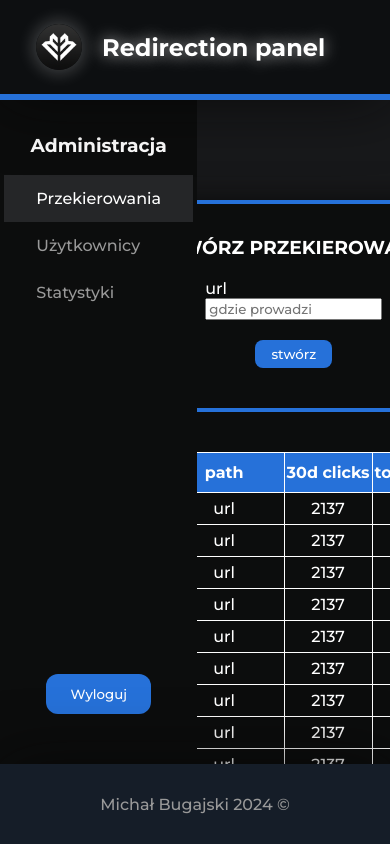
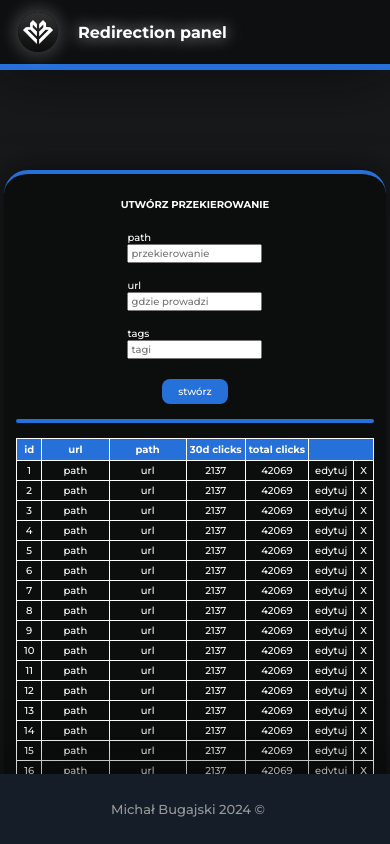
Before and after one commit to Mathsqrt2/RedirectionPanel, an Angular app in the folder frontend/: page /admin/redirections in a window 390 px wide. Built offline with nearby package versions, Linux system fonts and the light colour scheme.

Commit message:
mobile version

```diff
--- a/frontend/src/app/admin/main-section/main-section.component.scss
+++ b/frontend/src/app/admin/main-section/main-section.component.scss
@@ -28,6 +28,7 @@
     padding-bottom: 50px;
 
     background-color: $menu-background;
+    transition: all 0.3s ease-in-out;
 }
 
 .admin-menu {
@@ -96,3 +97,17 @@ ul {
 
     overflow-x: hidden;
 }
+
+@media (max-width: 996px) {
+
+    .pages-menu {
+        display: none;
+    }
+
+    :host,
+    .pages-menu,
+    .pages-content {
+        min-height: calc(100dvh - $headerHeightSmall - $footerHeightSmall);
+    }
+
+}
--- a/frontend/src/app/admin/manage-redirections/manage-redirections.component.scss
+++ b/frontend/src/app/admin/manage-redirections/manage-redirections.component.scss
@@ -7,11 +7,13 @@
     justify-content: center;
     gap: 32px;
 
-    padding: 32px 42px;
+    padding: 32px 58px;
     border-radius: 24px;
     background-color: $menu-background;
     box-shadow: 0 0 32px $shadowColor;
     border-top: 4px solid $accent;
+
+    transition: all $duration ease-in-out;
 }
 
 .form-field {
@@ -35,8 +37,6 @@
     justify-content: flex-start;
 }
 
-
-
 h3 {
     margin: unset;
 }
@@ -45,24 +45,27 @@ table,
 tr,
 th,
 td {
-
     border-collapse: collapse;
     border: 1px solid rgba(255, 255, 255, 1);
-    overflow: hidden;
 }
 
 .narrow-col {
-    padding: 4px 2px;
+    padding: 5px 4px;
+}
+
+.wide-col {
+    min-width: 120px;
 }
 
 th {
     background-color: $accent;
-    padding: 10px 40px;
+    padding: 12px 40px;
 }
 
 td {
     text-align: center;
-    padding: 6px 8px;
+    overflow: hidden;
+    padding: 6px 12px;
 }
 
 .confirm-button {
@@ -78,12 +81,44 @@ td {
     }
 }
 
-.table-field{
+.table-field {
     overflow: hidden;
 }
 
-hr{
+hr {
     width: 100%;
     border: 2px solid $accent;
     border-radius: 3px;
 }
+
+@media (max-width: 996px) {
+
+    .redirection-management-field {
+        padding: 24px 12px;
+        gap: 10px;
+    }
+
+    *{
+        font-size:x-small;
+    }
+
+    th {
+        padding: 4px 26px;
+    }
+
+    td{
+        padding: 3px 6px;
+    }
+
+    .wide-col{
+        min-width: 60px;
+    }
+
+    .narrow-col {
+        padding: 2px 3px;
+    }
+
+    .inputs-field{
+        flex-direction: column;
+    }
+}
--- a/frontend/src/app/app-routing.module.ts
+++ b/frontend/src/app/app-routing.module.ts
@@ -22,6 +22,8 @@ const routes: Routes = [
   { path: "login", component: LoginComponent },
 
   { path: "not-found", component: NotFoundPageComponent },
+
+  { path: "redirections", redirectTo: 'login' },
   { path: "", redirectTo: 'login', pathMatch: "full" },
   { path: "**", redirectTo: 'not-found' },
 ];
--- a/frontend/src/app/app.component.scss
+++ b/frontend/src/app/app.component.scss
@@ -2,9 +2,9 @@
 
 .content {
     width: 100%;
+    min-height: calc(100dvh - $headerHeight - $footerHeight);
     height: fit-content;
     position: relative;
-    min-height: calc(100dvh - $headerHeight - $footerHeight);
 
     display: flex;
     flex-direction: column;
@@ -12,4 +12,12 @@
     align-items: center;
 
     background-color: $contentBackground;
+    transition: all $duration ease-in-out;
 }
+
+@media (max-width: 996px) {
+
+    .content {
+        height: calc(100dvh - $footerHeightSmall - $footerHeightSmall);
+    }
+}
--- a/frontend/src/app/layout/footer/footer.component.scss
+++ b/frontend/src/app/layout/footer/footer.component.scss
@@ -17,4 +17,16 @@
     color: $text-faded;
     background-color: $footerBackground;
     box-shadow: 0 0 64px $shadowColor;
+
+    transition: all $duration ease-in-out;
 }
+
+@media (max-width: 996px) {
+
+    .footer {
+        height: $footerHeightSmall;
+        padding: 12px 32px 12px 18px;
+        text-wrap: nowrap;
+        font-size: small;
+    }
+}
--- a/frontend/src/app/layout/header/header.component.html
+++ b/frontend/src/app/layout/header/header.component.html
@@ -1,7 +1,7 @@
 <header class="header">
     <div class="left-section">
         <img class="header-image" src="./../../../assets/web-icon.png" draggable="false" />
-        <h2>Redirection panel</h2>
+        <h2 routerLink="/admin/redirections">Redirection panel</h2>
     </div>
 
     <nav *ngIf="isLoggedIn">
--- a/frontend/src/app/layout/header/header.component.scss
+++ b/frontend/src/app/layout/header/header.component.scss
@@ -1,11 +1,11 @@
 @import "./../../../styleset.scss";
 
-:host{
+:host {
     position: relative;
     z-index: 10;
 }
 
-.header{
+.header {
     display: flex;
     justify-content: space-between;
     align-items: center;
@@ -19,15 +19,16 @@
     border-bottom: $borderWidth solid $accent;
 
     box-shadow: 0 0 64px $shadowColor;
+    transition: all $duration ease-in-out;
 }
 
-.header-image{
+.header-image {
     height: 100%;
     border-radius: 50%;
-    box-shadow: 0 0 16px 4px rgba(255,255,255,0.2);
+    box-shadow: 0 0 16px 4px rgba(255, 255, 255, 0.2);
 }
 
-li{
+li {
     list-style-type: none;
     color: $text-default;
 
@@ -36,7 +37,7 @@ li{
     }
 }
 
-.left-section{
+.left-section {
     display: flex;
     flex-direction: row;
     align-items: center;
@@ -44,6 +45,22 @@ li{
     gap: 20px;
     height: 100%;
 }
-h2{
-    text-shadow: 0 0 16px rgba(255,255,255,0.7);
+
+h2 {
+    text-shadow: 0 0 16px rgba(255, 255, 255, 0.7);
+    transition: all $duration ease-in-out;
 }
+
+@media (max-width: 996px) {
+
+    .header {
+        height: $headerHeightSmall;
+        padding: 12px 32px 12px 18px;
+        text-wrap: nowrap;
+    }
+
+    h2 {
+        font-size: medium;
+    }
+
+}
--- a/frontend/src/app/layout/login/login.component.scss
+++ b/frontend/src/app/layout/login/login.component.scss
@@ -15,6 +15,8 @@ h3 {
     padding: 42px 50px;
     border-radius: 42px;
     box-shadow: 0 0 32px $glowColor;
+
+    transition: all $duration ease-in-out;
 }
 
 .form-group {
@@ -71,3 +73,14 @@ h3 {
         background-color: $accent-hover;
     }
 }
+
+@media (max-width: 996px) {
+
+    .form-input  {
+        min-width: 180px;
+    }
+    #form-field{
+        padding: 32px 48px;
+        border-radius: 32px;
+    }
+}
--- a/frontend/src/index.html
+++ b/frontend/src/index.html
@@ -4,7 +4,6 @@
 <head>
   <meta charset="utf-8">
   <title>Redirection - Panel</title>
-  <base href="/">
   <meta name="viewport" content="width=device-width, initial-scale=1">
   <link rel="shortcut icon" href="./assets/web-icon.png" type="image/x-icon">
 </head>
--- a/frontend/src/styleset.scss
+++ b/frontend/src/styleset.scss
@@ -1,6 +1,12 @@
 $headerHeight: 100px;
 $footerHeight: 80px;
 $borderWidth: 6px;
+
+$duration: 0.5s;
+
+$headerHeightSmall: 70px;
+$footerHeightSmall: 70px;
+$borderWidthSmall: 4px;
 
 $headerBackground: hsl(215, 12%, 6%);
 $footerBackground: hsl(215, 30%, 12%);
```
